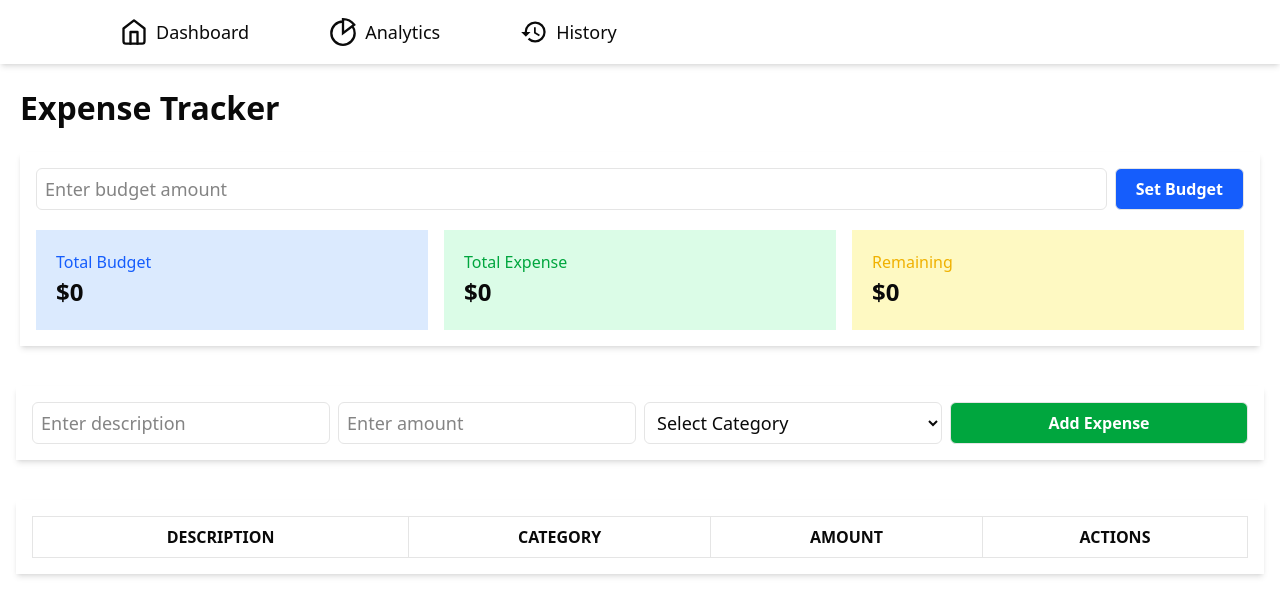
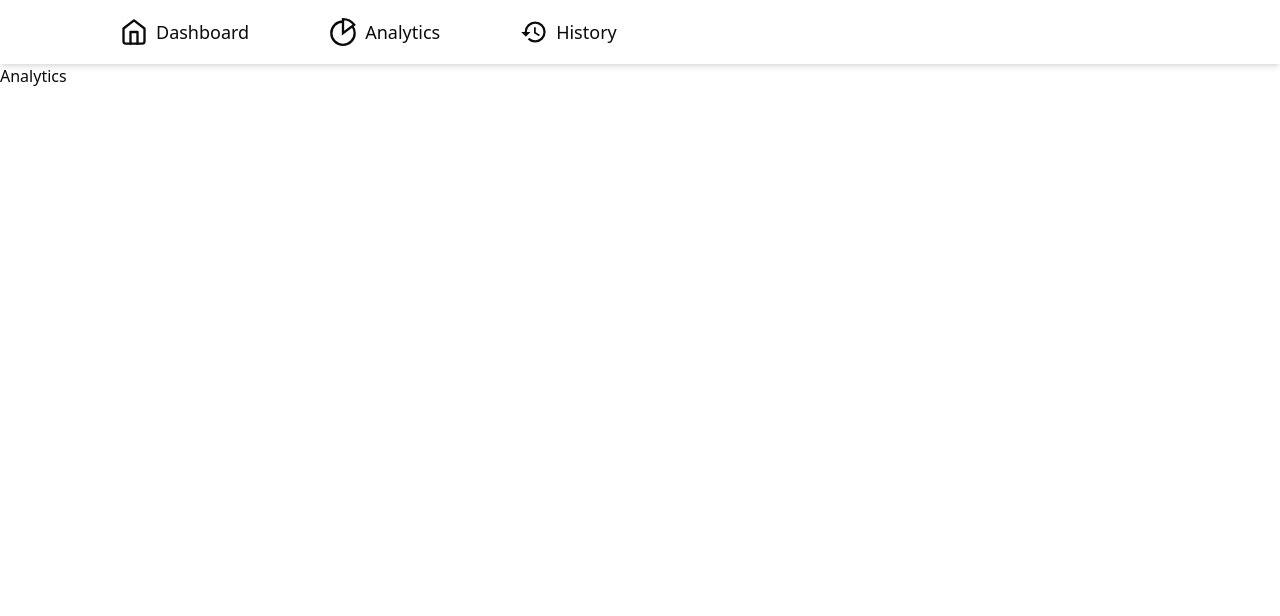
Before and after one commit to Vasanthkumar12/daily-tasks, a React (Vite) app in the folder day 25th Apr 25/Expense Tracker/: page /analytics in a window 1280 px wide. Shown: the top 616 px of the page. Built offline with nearby package versions, Linux system fonts and the light colour scheme.

Commit message:
Added Routes

```diff
--- a/day 25th Apr 25/Expense Tracker/package.json
+++ b/day 25th Apr 25/Expense Tracker/package.json
@@ -24,6 +24,7 @@
     "react-dom": "^19.0.0",
     "react-icons": "^5.5.0",
     "react-redux": "^9.2.0",
+    "react-router-dom": "^7.5.2",
     "react-toastify": "^11.0.5",
     "redux": "^5.0.1",
     "tailwind-merge": "^3.2.0",
--- a/day 25th Apr 25/Expense Tracker/src/App.jsx
+++ b/day 25th Apr 25/Expense Tracker/src/App.jsx
@@ -2,8 +2,10 @@
 // import { Demo } from './Demo'
 import { ToastContainer } from 'react-toastify'
 import { Navbar } from './common/NavBar'
-import { AddExpense } from './components/Budget/AddExpense'
-import { SetBudget } from './components/Budget/SetBudget'
+import { Route, Routes } from 'react-router-dom'
+import { DashBoard } from './components/DashBoard'
+import { History } from './components/History'
+import { Analytics } from './components/Analytics'
 
 function App() {
 
@@ -23,8 +25,12 @@ function App() {
         limit={3}
       />
       <Navbar />
-      <SetBudget />
-      <AddExpense />
+
+      <Routes>
+        <Route path='/' element={<DashBoard />} />
+        <Route path='/analytics' element={<Analytics />} />
+        <Route path='/history' element={<History />} />
+      </Routes>
     </>
   )
 }
--- a/day 25th Apr 25/Expense Tracker/src/common/NavBar.jsx
+++ b/day 25th Apr 25/Expense Tracker/src/common/NavBar.jsx
@@ -2,21 +2,28 @@ import React from 'react'
 import { FiHome } from "react-icons/fi";
 import { GrAnalytics } from "react-icons/gr";
 import { MdHistory } from "react-icons/md";
+import { NavLink } from 'react-router-dom';
 
 export const Navbar = () => {
     return (
         <div className='flex justify-start items-center pl-10 pt-3 pb-3 shadow-md'>
             <div className='flex justify-start items-center pl-20'>
                 <FiHome className='h-10 w-7' />
-                <span className='pl-2 text-[18px]'>Dashboard</span>
+                <NavLink to='/'>
+                    <span className='pl-2 text-[18px]'>Dashboard</span>
+                </NavLink>
             </div>
             <div className='flex justify-start items-center pl-20'>
                 <GrAnalytics className='h-10 w-7' />
-                <span className='pl-2 text-[18px]'>Analytics</span>
+                <NavLink to='/analytics'>
+                    <span className='pl-2 text-[18px]'>Analytics</span>
+                </NavLink>
             </div>
             <div className='flex justify-start items-center pl-20'>
                 <MdHistory className='h-10 w-7' />
-                <span className='pl-2 text-[18px]'>History</span>
+                <NavLink to='/history'>
+                    <span className='pl-2 text-[18px]'>History</span>
+                </NavLink>
             </div>
         </div>
     )
--- /dev/null
+++ b/day 25th Apr 25/Expense Tracker/src/components/Analytics.jsx
@@ -0,0 +1,7 @@
+import React from 'react'
+
+export const Analytics = () => {
+  return (
+    <div>Analytics</div>
+  )
+}
--- /dev/null
+++ b/day 25th Apr 25/Expense Tracker/src/components/DashBoard.jsx
@@ -0,0 +1,12 @@
+import React from 'react'
+import { SetBudget } from './Budget/SetBudget'
+import { AddExpense } from './Budget/AddExpense'
+
+export const DashBoard = () => {
+  return (
+    <div>
+        <SetBudget />
+        <AddExpense />
+    </div>
+  )
+}
--- /dev/null
+++ b/day 25th Apr 25/Expense Tracker/src/components/History.jsx
@@ -0,0 +1,7 @@
+import React from 'react'
+
+export const History = () => {
+  return (
+    <div>History</div>
+  )
+}
--- a/day 25th Apr 25/Expense Tracker/src/main.jsx
+++ b/day 25th Apr 25/Expense Tracker/src/main.jsx
@@ -3,9 +3,12 @@ import './index.css'
 import App from './App.jsx'
 import { Provider } from 'react-redux'
 import { expensesStore } from './redux/store.js'
+import { BrowserRouter } from 'react-router-dom'
 
 createRoot(document.getElementById('root')).render(
-  <Provider store={expensesStore}>
-    <App />
-  </Provider>
+  <BrowserRouter>
+    <Provider store={expensesStore}>
+      <App />
+    </Provider>
+  </BrowserRouter>
 )
```
Also changed, not shown: 1 other file (tests, documents, lock files or other folders). Lines whose indentation alone changed are shown as unchanged.
